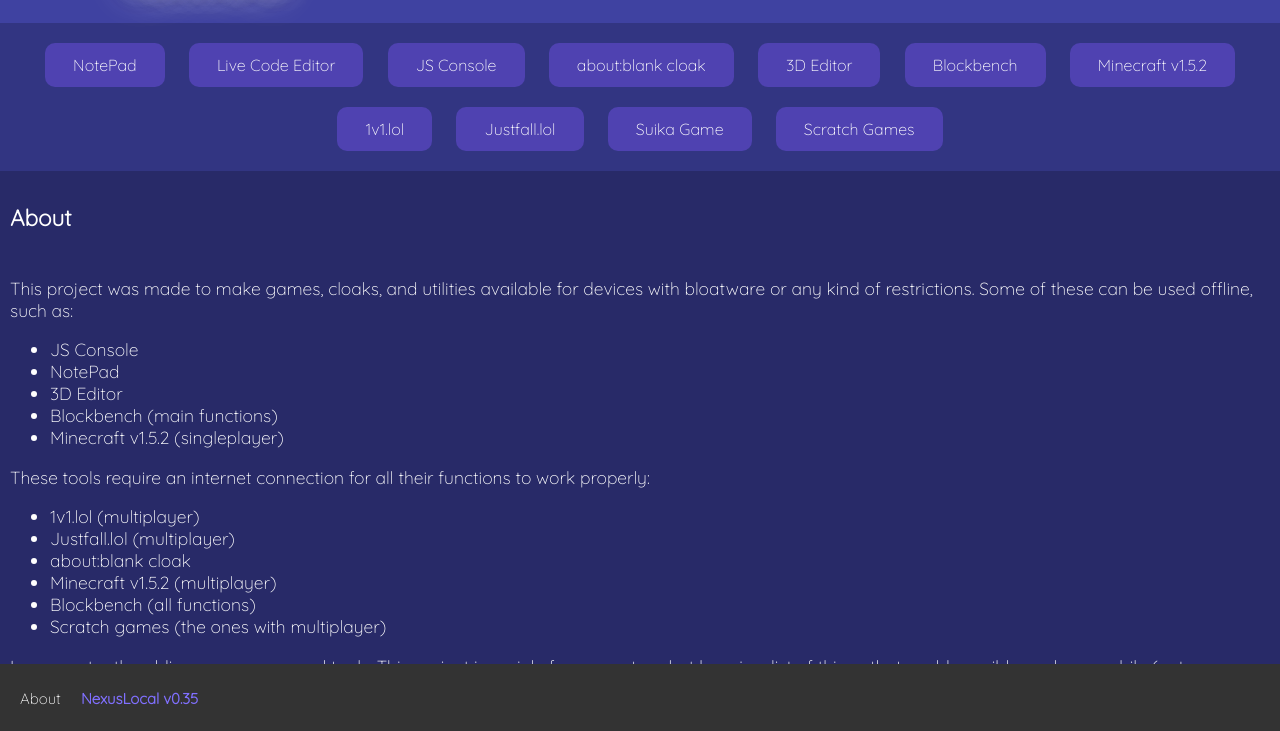
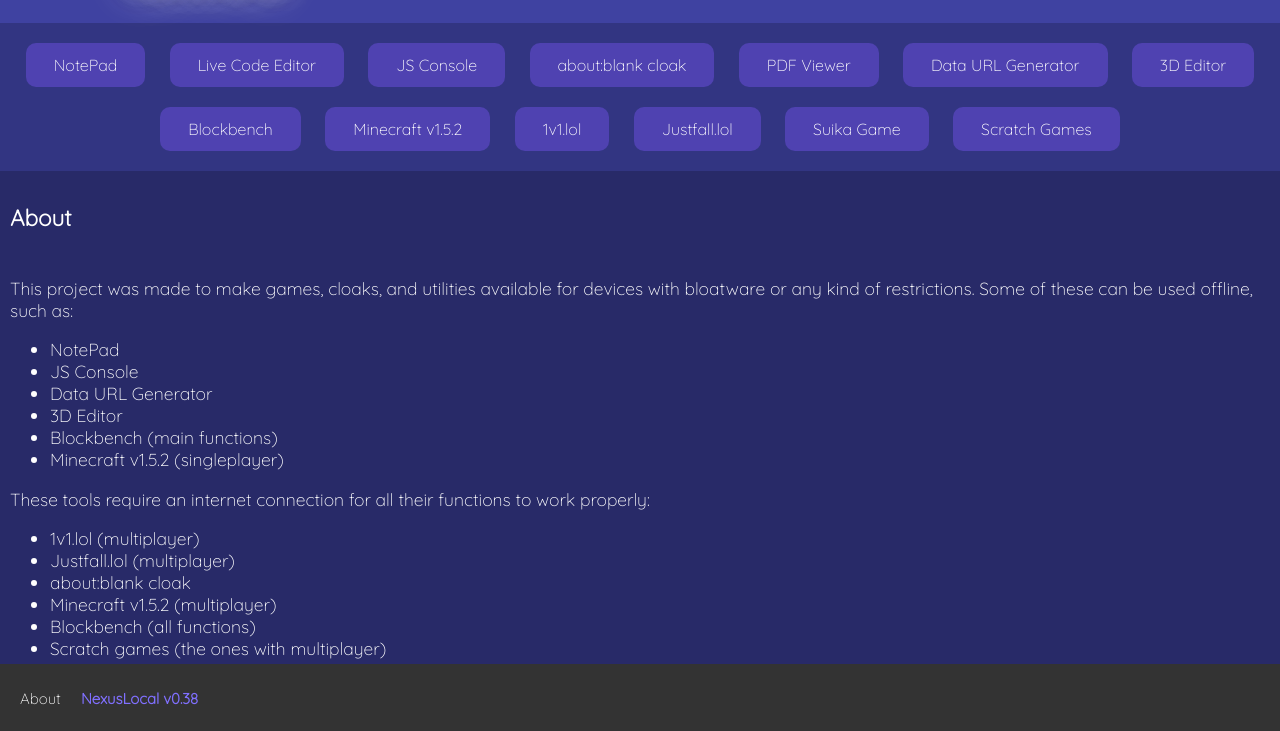
Before and after one commit to TheRealDigitalMaster/NexusLocal, a plain HTML site: page about.html in a window 1280 px wide. Shown: the part 67-798 px from the top of the page. Drawn offline with Linux system fonts and the light colour scheme.

Commit message:
Add files via upload

```diff
--- a/about.html
+++ b/about.html
@@ -1,3 +1,5 @@
+
+
 <!DOCTYPE html>
 <html>
 <head>
@@ -17,6 +19,9 @@
 <a href="assets/Live Code Editor/Live Code Editor.html"><button>Live Code Editor</button></a>
 <a href="assets/Console/index.html"><button>JS Console</button></a>
 <a href="assets/ab-cloak/index.html"><button>about:blank cloak</button></a>
+<a href="assets/PDF Viewer/PDF Viewer.html"><button>PDF Viewer</button></a>
+
+<a href="assets/Data URL Generator/Data URL Generator.html"><button>Data URL Generator</button></a>
 <a href="assets/Voxel/index.html"><button>3D Editor</button></a>
 <a href="assets/Blockbench/index.html"><button>Blockbench</button></a>
 <a href="assets/Minecraft/index.html"><button>Minecraft v1.5.2</button></a>
@@ -27,11 +32,11 @@
 </div>
 <div class="about">
 <h3>About</h3>
-<p><br>This project was made to make games, cloaks, and utilities available for devices with bloatware or any kind of restrictions. Some of these can be used offline, such as: <ul><li>JS Console<li>NotePad<li>3D Editor<li>Blockbench (main functions)<li>Minecraft v1.5.2 (singleplayer)</ul></p><p>These tools require an internet connection for all their functions to work properly: <ul><li>1v1.lol (multiplayer)<li>Justfall.lol (multiplayer)<li>about:blank cloak<li>Minecraft v1.5.2 (multiplayer)<li>Blockbench (all functions)<li>Scratch games (the ones with multiplayer)</ul></p><p>I am constantly adding new games and tools. This project is mainly for computers, but here is a list of things that could possibly work on mobile (not guaranteed): <ul><li>NotePad<li>JS Console<li>about:blank cloak<li>3D Editor<li>Blockbench</ul></p>
+<p><br>This project was made to make games, cloaks, and utilities available for devices with bloatware or any kind of restrictions. Some of these can be used offline, such as: <ul><li>NotePad<li>JS Console<li>Data URL Generator<li>3D Editor<li>Blockbench (main functions)<li>Minecraft v1.5.2 (singleplayer)</ul></p><p>These tools require an internet connection for all their functions to work properly: <ul><li>1v1.lol (multiplayer)<li>Justfall.lol (multiplayer)<li>about:blank cloak<li>Minecraft v1.5.2 (multiplayer)<li>Blockbench (all functions)<li>Scratch games (the ones with multiplayer)</ul></p><p>I am constantly adding new games and tools. This project is mainly for computers, but here is a list of things that could possibly work on mobile (not guaranteed): <ul><li>NotePad<li>JS Console<li>about:blank cloak<li>Data URL Generator<li>3D Editor<li>Blockbench</ul></p>
 </div>
 <footer>
 <a href="about.html">About</a>
-<p><b>NexusLocal v0.35</b></p>
+<p><b>NexusLocal v0.38</b></p>
 </footer>
 </body>
 </html>
```
Also changed, not shown: index.html (+4 -1 lines).
